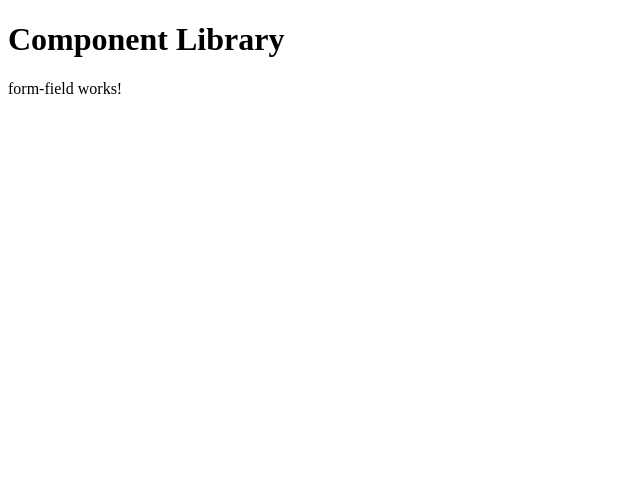
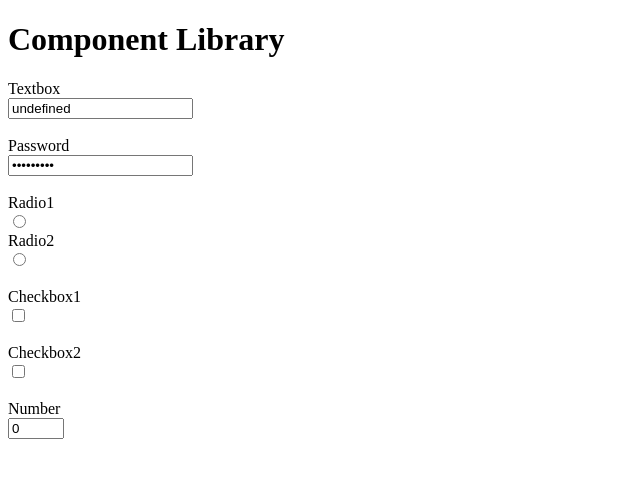
Before and after one commit to WebMediaSolutionz/components-library, an Angular app: page / in a window 1280 px wide. Shown: the top 478 px of the page, without its empty margins (0-640 px from the left). Built offline with nearby package versions, Linux system fonts and the light colour scheme.

Commit message:
form field component creation

```diff
--- a/src/app/app.component.html
+++ b/src/app/app.component.html
@@ -1,3 +1,25 @@
 <h1>{{ title | capitalize }}</h1>
 
-<form-field></form-field>
+<form-field [fieldSpecs]="textField"></form-field>
+
+<br />
+
+<form-field [fieldSpecs]="passwordField"></form-field>
+
+<br />
+
+<form-field [fieldSpecs]="radioField1"></form-field>
+
+<form-field [fieldSpecs]="radioField2"></form-field>
+
+<br />
+
+<form-field [fieldSpecs]="checkboxField1"></form-field>
+
+<br />
+
+<form-field [fieldSpecs]="checkboxField2"></form-field>
+
+<br />
+
+<form-field [fieldSpecs]="numberField"></form-field>
--- a/src/app/app.component.ts
+++ b/src/app/app.component.ts
@@ -1,5 +1,6 @@
 import { Component } from '@angular/core';
-import { CapitalizePipe } from './shared/pipes/capitalize.pipe';
+
+import { Field } from './shared/model/field';
 
 @Component({
   moduleId: module.id,
@@ -9,4 +10,76 @@ import { CapitalizePipe } from './shared/pipes/capitalize.pipe';
 })
 export class AppComponent {
   private title: string = 'component library';
+
+  private textField: Field;
+
+  private passwordField: Field;
+
+  private radioField1: Field;
+
+  private radioField2: Field;
+
+  private checkboxField1: Field;
+
+  private checkboxField2: Field;
+
+  private numberField: Field;
+
+  constructor() {
+    this.textField = new Field({
+      id: 'textbox',
+      name: 'textbox',
+      labelTxt: 'textbox',
+      placeholderTxt:'enter text here'
+    });
+
+    this.passwordField = new Field({
+      id: 'password',
+      type: 'password',
+      name: 'password',
+      labelTxt: 'password',
+      placeholderTxt:'enter password here'
+    });
+
+    this.radioField1 = new Field({
+      id: 'radio',
+      type: 'radio',
+      name: 'radio',
+      labelTxt: 'radio1',
+      checked: false
+    });
+
+    this.radioField2 = new Field({
+      id: 'radio',
+      type: 'radio',
+      name: 'radio',
+      labelTxt: 'radio2',
+      checked: true
+    });
+
+    this.checkboxField1 = new Field({
+      id: 'checkbox',
+      type: 'checkbox',
+      name: 'checkbox1',
+      labelTxt: 'checkbox1'
+    });
+
+    this.checkboxField2 = new Field({
+      id: 'checkbox',
+      type: 'checkbox',
+      name: 'checkbox2',
+      labelTxt: 'checkbox2'
+    });
+
+    this.numberField = new Field({
+      id: 'number',
+      type: 'number',
+      name: 'number',
+      labelTxt: 'number',
+      min: '1',
+      max: '10',
+      step: '1',
+      value: '0'
+    });
+  }
 }
--- a/src/app/app.module.ts
+++ b/src/app/app.module.ts
@@ -7,12 +7,14 @@ import { CapitalizePipe } from './shared/pipes/capitalize.pipe';
 
 import { AppComponent } from './app.component';
 import { FormFieldComponent } from './form-field/form-field.component';
+import { ErrorPromptComponent } from './error-prompt/error-prompt.component';
 
 @NgModule({
   declarations: [
     AppComponent,
     CapitalizePipe,
-    FormFieldComponent
+    FormFieldComponent,
+    ErrorPromptComponent
   ],
   imports: [
     BrowserModule,
--- /dev/null
+++ b/src/app/error-prompt/error-prompt.component.html
@@ -0,0 +1,10 @@
+<p>
+  error-prompt works!
+</p>
+
+<!--<div
+    *ngIf="fieldProperties.error.length"
+    id="error-msg-1"
+    class="ui error message">
+    <p *ngIf="myForm.controls.minimumCharacters.hasError('required')">{{ fieldProperties.error }}</p>
+  </div>-->
--- /dev/null
+++ b/src/app/error-prompt/error-prompt.component.ts
@@ -0,0 +1,16 @@
+import { Component, OnInit } from '@angular/core';
+
+@Component({
+  moduleId: module.id,
+  selector: 'app-error-prompt',
+  templateUrl: 'error-prompt.component.html',
+  styleUrls: ['error-prompt.component.scss']
+})
+export class ErrorPromptComponent implements OnInit {
+
+  constructor() { }
+
+  ngOnInit() {
+  }
+
+}
--- a/src/app/form-field/form-field.component.html
+++ b/src/app/form-field/form-field.component.html
@@ -1,3 +1,15 @@
-<p>
-  form-field works!
-</p>
+<div class="field">
+  <label [for]="fieldProperties.id">{{ fieldProperties.labelTxt | capitalize }}</label>
+  <div class="ui input">
+    <input
+      [id]="fieldProperties.id"
+      [type]="fieldProperties.type"
+      [name]="fieldProperties.name"
+      [placeholder]="fieldProperties.placeholderTxt"
+      [value]="fieldProperties.value"
+      [min]="fieldProperties.min"
+      [max]="fieldProperties.max"
+      [step]="fieldProperties.step">
+  </div>
+  <!--<app-error-prompt></app-error-prompt>-->
+</div>
--- a/src/app/form-field/form-field.component.ts
+++ b/src/app/form-field/form-field.component.ts
@@ -1,4 +1,6 @@
 import { Component, OnInit, Input } from '@angular/core';
+
+import { Field } from '../shared/model/field';
 
 @Component({
   moduleId: module.id,
@@ -8,13 +10,16 @@ import { Component, OnInit, Input } from '@angular/core';
 })
 export class FormFieldComponent implements OnInit {
 
-  protected fieldProperties: object = {};
+  protected fieldProperties: Field;
 
-  @Input() private fieldSpecs: object;
+  @Input() private fieldSpecs: any = null;
 
   constructor() { }
 
   ngOnInit() {
+    if ( this.fieldSpecs ) {
+      this.fieldProperties = this.fieldSpecs;
+    }
   }
 
 }
--- /dev/null
+++ b/src/app/shared/model/error-prompt.ts
@@ -0,0 +1,3 @@
+export class ErrorPrompt {
+    msg: string
+}
--- /dev/null
+++ b/src/app/shared/model/field.ts
@@ -0,0 +1,32 @@
+export class Field {
+
+    public id: string;
+
+    public type: string = 'text';
+
+    public name: string;
+
+    public labelTxt: string;
+
+    public placeholderTxt: string;
+
+    public value: string = '';
+
+    public min: string = '0';
+
+    public max: string;
+
+    public step: string = '1';
+
+    constructor(fieldMap?: any) {
+        this.id = fieldMap.id;
+        this.type = fieldMap.type;
+        this.name = fieldMap.name;
+        this.labelTxt = fieldMap.labelTxt;
+        this.placeholderTxt = fieldMap.placeholderTxt;
+        this.value = fieldMap.value;
+        this.min = fieldMap.min;
+        this.max = fieldMap.max;
+        this.step = fieldMap.step;
+    }
+}
```
Also changed, not shown: src/app/error-prompt/error-prompt.component.scss (added), 1 other file (tests, documents, lock files or other folders).
